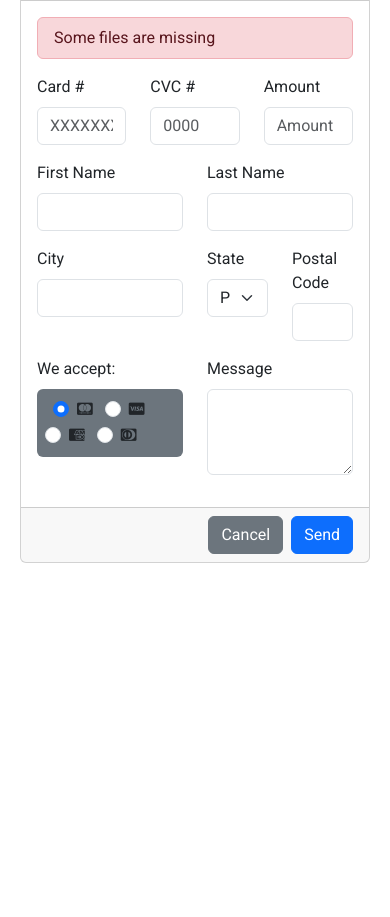
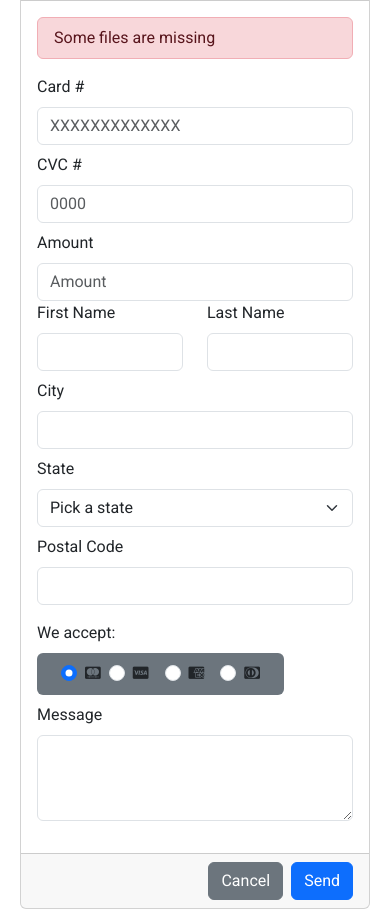
Before and after one commit to 4GeeksAcademy/BR-HTML5_form, a plain HTML site: page index.html in a window 390 px wide. Shown: the part 66-983 px from the top of the page. Before the commit the page ends 844 px from the top, so only its background shows below. Drawn offline with nearby package versions, Linux system fonts and the light colour scheme.

Commit message:
Fixed screen sizing

```diff
--- a/index.html
+++ b/index.html
@@ -21,23 +21,23 @@
                 </div>
 
                     <form>
-                        <div class="row mb-3">
-                            <div class="col-4">
+                        <div class="row mb-md-0 mb-sm-2">
+                            <div class="col-md-4">
                                 <label for="card-number" class="mb-2">Card #</label>
-                                <input type="text" class="form-control" name="card-number" id="card-number" minlength="13" maxlength="18" pattern="^\d{13,18}$" placeholder="XXXXXXXXXXXXX" required >
+                                <input type="text" class="form-control mb-2" name="card-number" id="card-number" minlength="13" maxlength="18" pattern="^\d{13,18}$" placeholder="XXXXXXXXXXXXX" required >
                             </div>
-                            <div class="col-4">
+                            <div class="col-md-4">
                                 <label for="CVC-number" class="mb-2">CVC #</label>
-                                <input type="text" class="form-control" name="CVC" id="CVC-number" minlength="4" maxlength="4" pattern="^\d{4,4}$" placeholder="0000" required>
+                                <input type="text" class="form-control mb-2" name="CVC" id="CVC-number" minlength="4" maxlength="4" pattern="^\d{4,4}$" placeholder="0000" required>
                             </div>
-                            <div class="col-4">
+                            <div class="col-md-4 mb-md-3">
                                 <label for="amount" class="mb-2">Amount</label>
                                 <input type="text" class="form-control" name="amount" id="amount" maxlength="5" pattern="^\d{1,5}$" placeholder="Amount" required>
                             </div>
                         </div>
-                        <div class="row mb-3" >
+                        <div class="row mb-2" >
                             <div class="col-6">
-                                <label for="first-name" class="mr-sm-2 mb-2">First Name</label>
+                                <label for="first-name" class=" mb-2">First Name</label>
                                 <input type="text" class="form-control" name="first-name" id="first-name" pattern="^[A-Za-z]+(?: [A-Za-z]+)?$" required>
                             </div>
                             <div class="col-6">
@@ -46,41 +46,41 @@
                             </div>
                         </div>
                         <div class="row mb-3">
-                            <div class="col-6">
+                            <div class="col-md-6 col-sm-6">
                                 <label for="city" class=" mb-2">City</label>
-                                <input type="text" class="form-control" name="city" id="city" pattern="^[A-Za-z]+(?: [A-Za-z]+)?$" required>
+                                <input type="text" class="form-control mb-2" name="city" id="city" pattern="^[A-Za-z]+(?: [A-Za-z]+)?$" required>
                             </div>
-                            <div class="col-3">
+                            <div class="col-md-3 col-sm-6">
                                 <label for="state" class="mb-2">State</label>
-                                <select class="custom-select form-select" id="state" required>
+                                <select class="custom-select form-select mb-2" id="state" required>
                                 <option value="" selected hidden>Pick a state</option>
                                   <option value="1">Arizona</option>
                                   <option value="2">California</option>
                                   <option value="3">Florida</option>
                                 </select>
                             </div>
-                            <div class="col-3">
-                                <label for="postal-code" class="mr-sm-2 mb-2">Postal Code</label>
+                            <div class="col-md-3 col-sm-12">
+                                <label for="postal-code" class="mb-2">Postal Code</label>
                                 <input type="text" class="form-control" name="postal" id="postal-code" minlength="5" maxlength="5" pattern="^[0-9]+$" required>
                             </div>
                         </div>
                         <div class="row mb-3">
-                                <div class="col-6 d-flex flex-column justify-content-start align-items-start">
+                                <div class="col-md-6 col-sm-12">
                                     <p class="mb-2">We accept:</p>
-                                            <div class="w-auto bg-secondary py-2 rounded px-2">
-                                                <div class="form-check form-check-inline ms-2 me-2">
+                                            <div class="d-md-inline-flex bg-secondary py-2 rounded px-2 mb-2 d-sm-inline-flex d-inline-flex">
+                                                <div class="form-check form-check-inline ms-3 me-2">
                                                     <input class="form-check-input" type="radio" name="card-type" id="mastercard" value="option1" checked>
                                                     <label class="form-check-label form-check-lg" for="mastercard">
                                                         <i class="fa-brands fa-cc-mastercard fa-sm"></i>
                                                     </label>
                                                 </div>
-                                                <div class="form-check form-check-inline me-2">
+                                                <div class="form-check form-check-inline me-3">
                                                     <input class="form-check-input" type="radio" name="card-type" id="visa" value="option2">
                                                     <label class="form-check-label" for="visa">
                                                         <i class="fa-brands fa-cc-visa fa-sm"></i>
                                                     </label>
                                                 </div>
-                                                <div class="form-check form-check-inline me-2">
+                                                <div class="form-check form-check-inline me-3">
                                                     <input class="form-check-input" type="radio" name="card-type" id="amex" value="option3">
                                                     <label class="form-check-label" for="amex">
                                                         <i class="fa-brands fa-cc-amex fa-sm"></i>
@@ -94,7 +94,7 @@
                                                 </div>
                                             </div>
                                 </div>
-                                <div class="col-6">
+                                <div class="col-md-6 col-sm-12 mt-sm-2 mt-md-0">
                                     <label class="mb-2" for="message">Message</label>
                                     <textarea class="form-control" name="message-content" id="message" rows="3"></textarea>
                                 </div>
```
